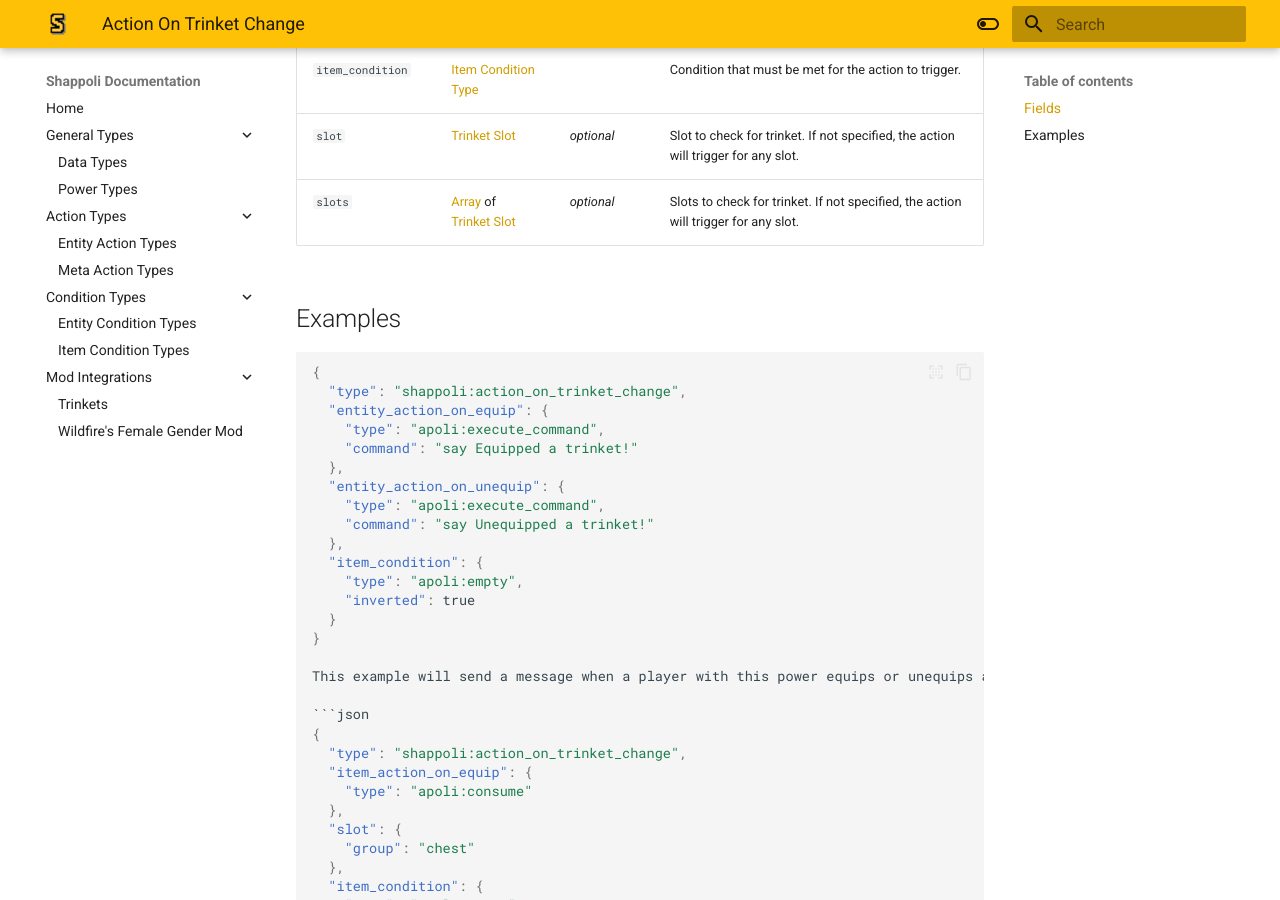
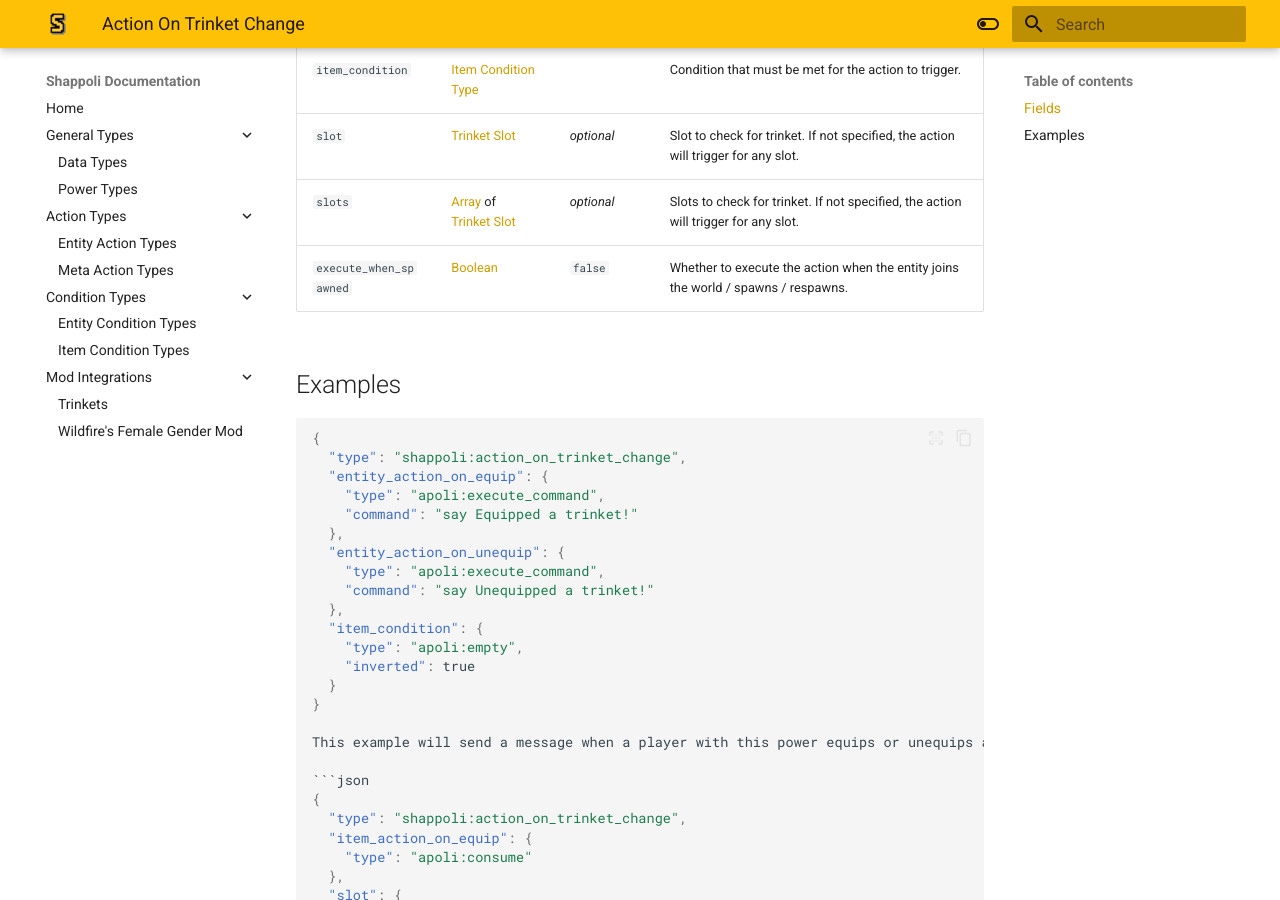
Before and after one commit to shap-po/shappoli-docs, an MkDocs documentation site: the page built from docs/types/power/action_on_trinket_change.md, in a window 1280 px wide and 900 px high, scrolled down 874 px. Built offline with MkDocs 1.6.1 and Material for MkDocs 9.7.7, drawn with Linux system fonts in a browser that asks for light colours.

Commit message:
feat: Add execute_when_spawned param to action_on_trinket_change

```diff
--- a/docs/types/power/action_on_trinket_change.md
+++ b/docs/types/power/action_on_trinket_change.md
@@ -24,6 +24,7 @@ Field | Type | Default | Description
 `item_condition` | [Item Condition Type](../condition/item.md) | | Condition that must be met for the action to trigger.
 `slot` | [Trinket Slot](../data/trinket_slot.md) | *optional* | Slot to check for trinket. If not specified, the action will trigger for any slot.
 `slots` | [Array](https://origins.readthedocs.io/en/latest/types/data_types/array/) of [Trinket Slot](../data/trinket_slot.md) | *optional* | Slots to check for trinket. If not specified, the action will trigger for any slot.
+`execute_when_spawned` | [Boolean](https://origins.readthedocs.io/en/latest/types/data_types/boolean/) | `false` | Whether to execute the action when the entity joins the world / spawns / respawns.
 
 ## Examples
 
```
